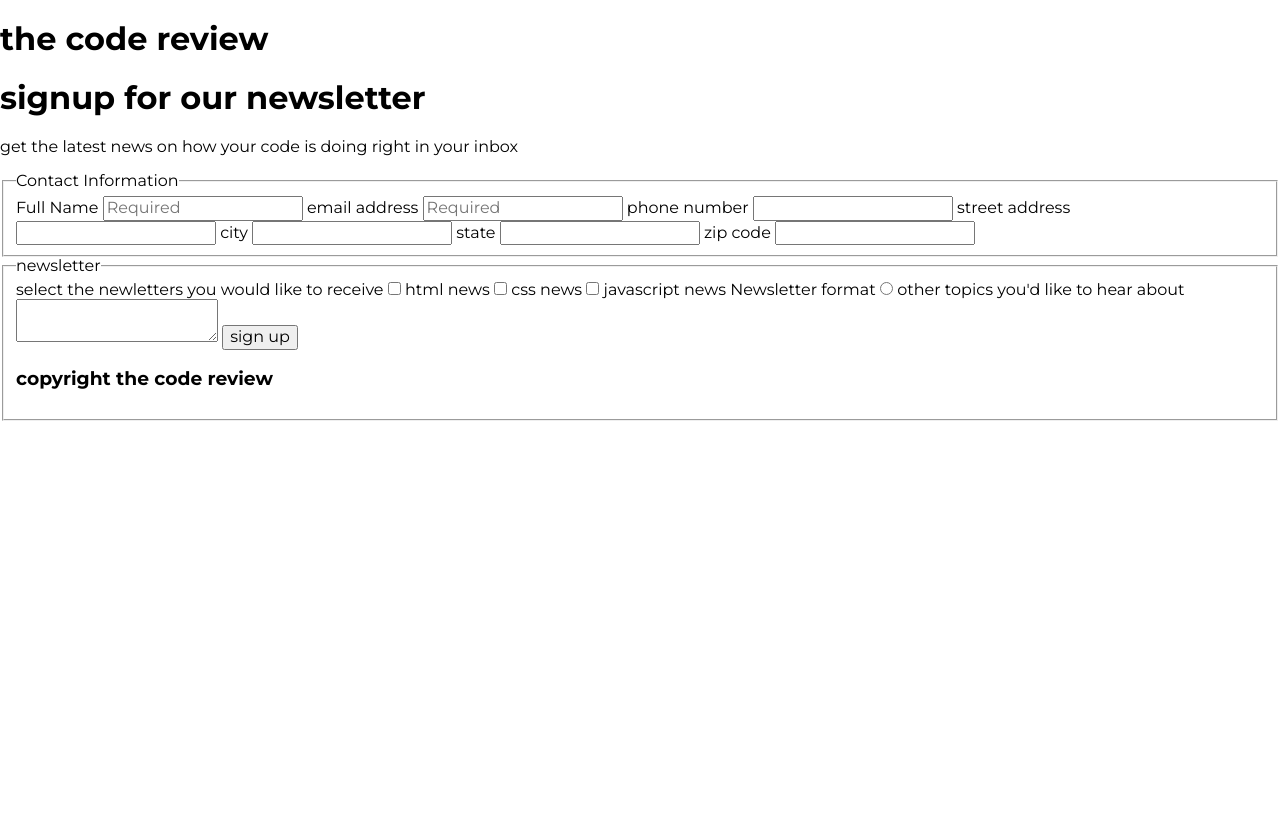
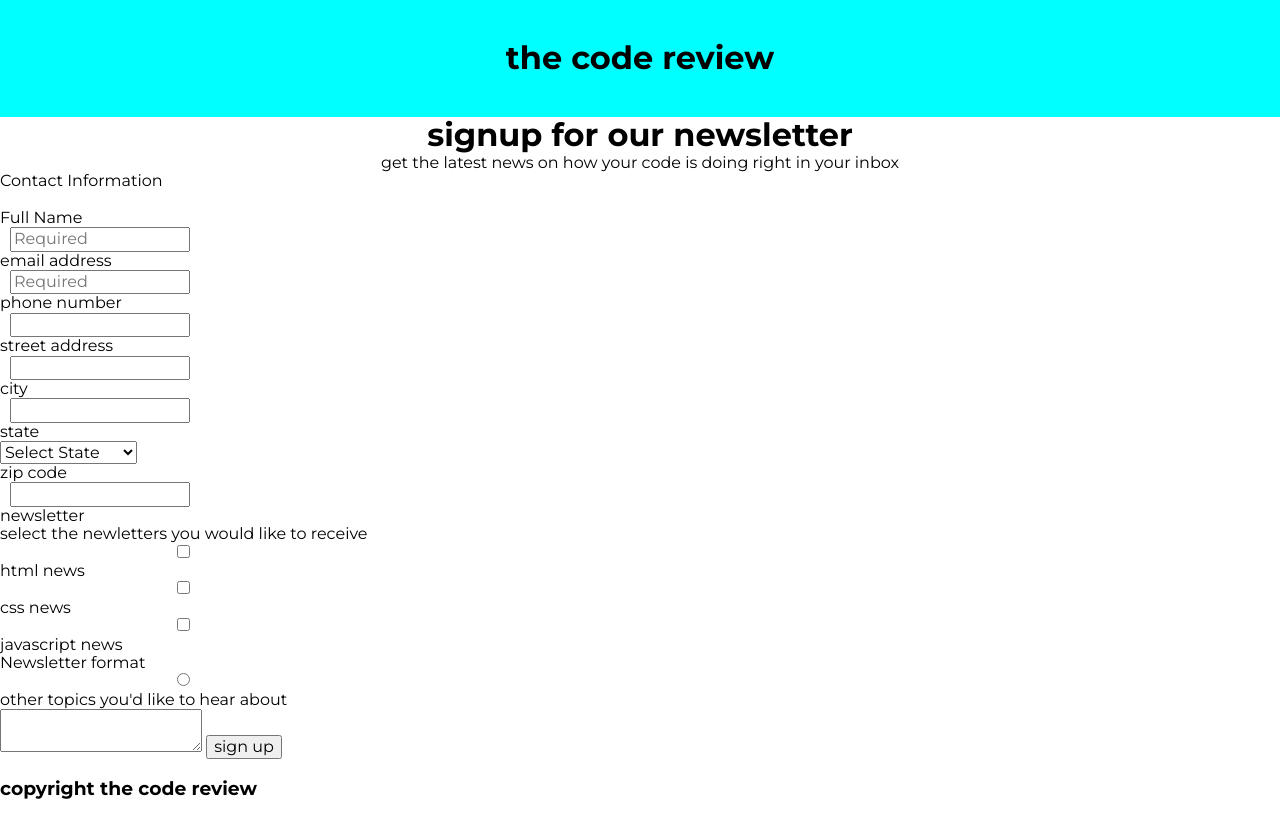
Before and after one commit to ibarram2/online-registration-form, a plain HTML site: page index.html in a window 1280 px wide. Drawn offline with Linux system fonts and the light colour scheme.

Commit message:
Update index, start CSS
Added more html elements and started styling with css.

```diff
--- a/css/styles.css
+++ b/css/styles.css
@@ -6,21 +6,52 @@
 body {
     margin: 0 auto;
 }
+
 a{
     text-decoration: none;
 }
 
+.wrapper {
+    width: 100%;
+    flex-direction: column;
+}
+#banner {
+    background-color: aqua;
+    width: 100%;
+}
+.publication {
+    margin: 40px auto;
+}
+
+.top-sec {
+    flex-direction: column;
+
+}
+input {
+    width: 90%;
+    margin: 0 5% 0;
+}
+.top-sec {
+    margin: auto;
+}
+h1,
+p {
+    margin: auto;
+}
 
 /*-----------------------------------------------------------------
 Flex Containers
 ------------------------------------------------------------------*/
 
 
+.wrapper,
+#banner,
+.top-sec,
+.mid-sec,
+.bot-sec {
+    display: flex;
+}
+
 /*-----------------------------------------------------------------
 Media Queries (768)
 ------------------------------------------------------------------*/
-
-
-/*-----------------------------------------------------------------
-Media Queries (1024)
-------------------------------------------------------------------*/
--- a/index.html
+++ b/index.html
@@ -25,29 +25,44 @@
     <section class="mid-sec">
         <form action="/index.html" method="post">
 
-            <fieldset>
+            <!--<fieldset>-->
                 <legend>Contact Information</legend>
+                <br>
                 <label for="fname">Full Name</label>
+                <br>
                 <input type="text" id="fname" name="full_name" placeholder="Required">
-
+                <br>
                 <label for="email">email address</label>
+                <br>
                 <input type="email" id="email" name="email_address" placeholder="Required">
-
+                <br>
                 <label for="phone">phone number</label>
+                <br>
                 <input type="number" id="phone" name="phone_number">
-
+                <br>
                 <label for="address">street address</label>
+                <br>
                 <input type="text" id="address" name="street_address">
-
+                <br>
                 <label for="city">city</label>
+                <br>
                 <input type="text" id="city" name="city_name">
-
+                <br>
                 <label for="state">state</label>
-                <input type="option" id="state" name="state_name">
-
+                <br>
+                <select id="state" name="state_name" placeholder="Select State">
+                    <optgroup label="select state">
+                        <option selected disabled hidden value="california">Select State</option>
+                        <option value="california">California</option>
+                        <option value="florida">Florida</option>
+                        <option value="washington">Washington</option>
+                    </optgroup>
+                </select>
+                <br>
                 <label for="zip">zip code</label>
+                <br>
                 <input type="number" id="zip" name="postal_code">
-            </fieldset>
+           <!--</fieldset>-->
 
         </form>
 
@@ -56,28 +71,36 @@
     <section class="bot-sec">
         <form action="/index.html" method="post">
 
-            <fieldset>
+           <!--- <fieldset>-->
                 <legend>newsletter</legend>
 
 
                 <label>select the newletters you would like to receive</label>
+                <br>
                 <input type="checkbox" id="html" name="subject_type">
+                <br>
                 <label for="html">html news</label>
+                <br>
                 <input type="checkbox" id="css" name="subject_type">
+                <br>
                 <label for="css">css news</label>
+                <br>
                 <input type="checkbox" id="javascript" name="subject_type">
+                <br>
                 <label for="javascript">javascript news</label>
-
+                <br>
                 <label>Newsletter format</label>
+                <br>
                 <input type="radio" id="format" name="format">
-
+                <br>
                 <label for="topics">other topics you'd like to hear about</label>
+                <br>
                 <textarea id="topics" name="topics"></textarea>
 
                 <button type="submit">sign up</button>
                 <h3>copyright the code review</h3>
 
-            </fieldset>
+           <!-- </fieldset>-->
 
         </form>
     </section>
```
